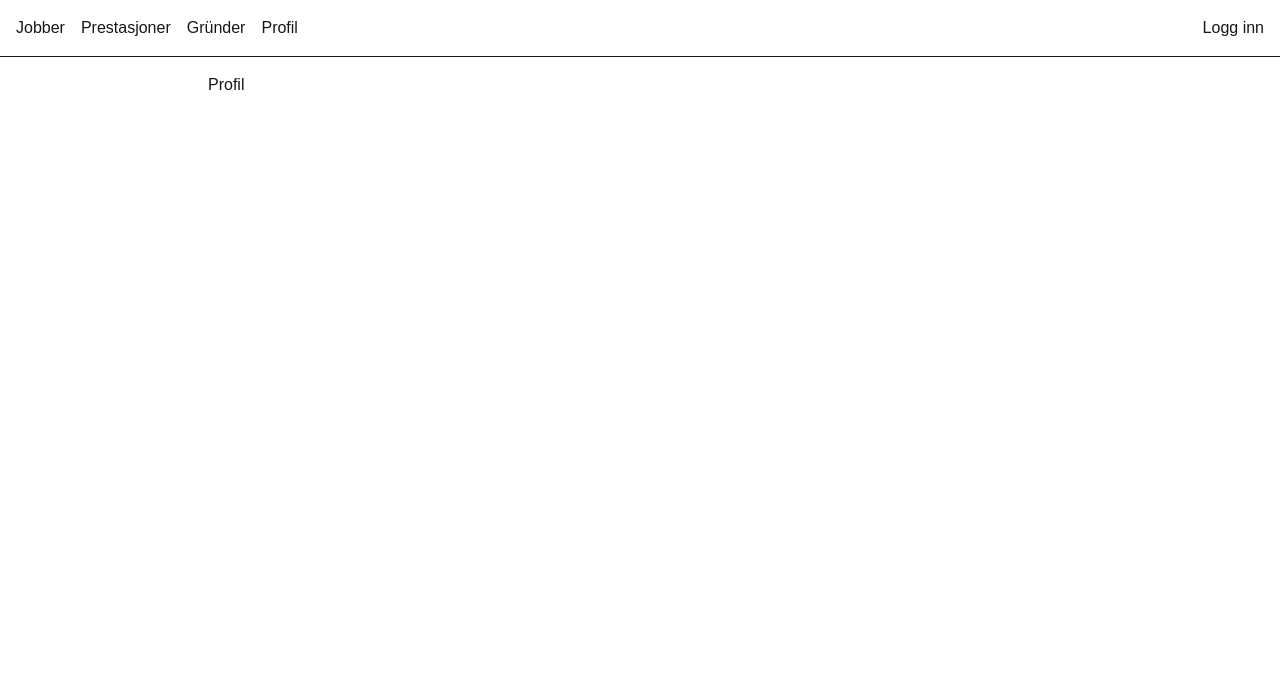
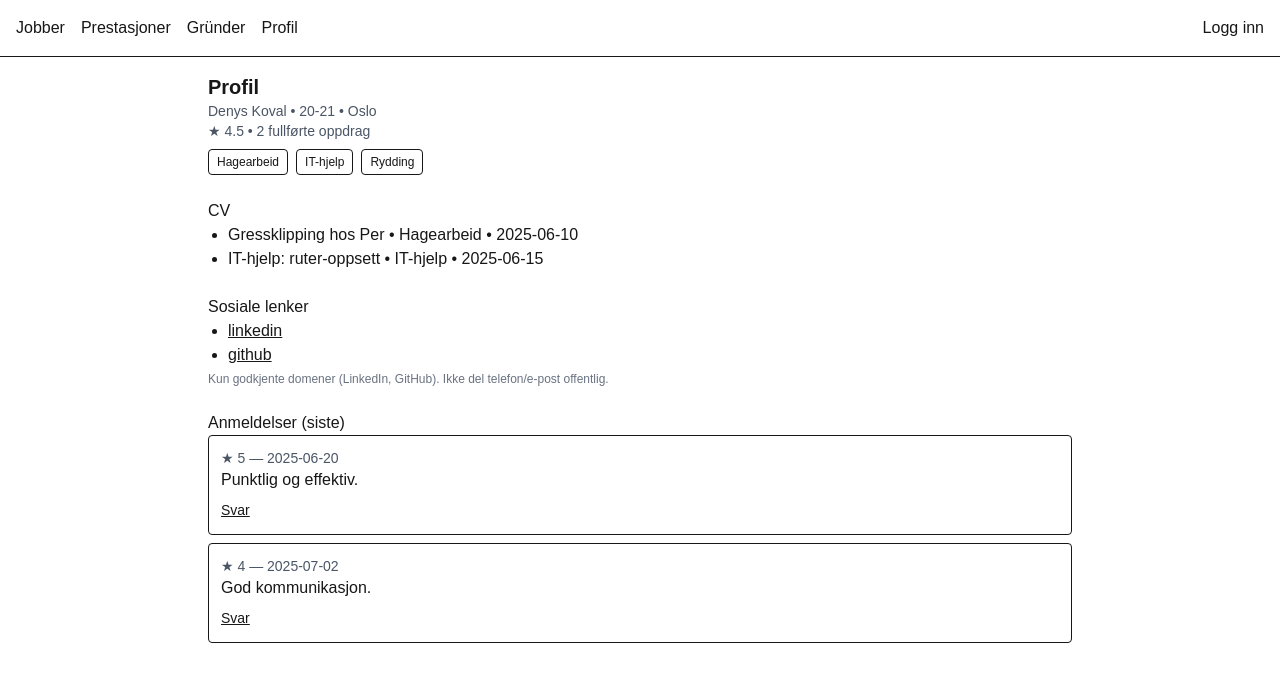
Before and after one commit to KovalDenys1/flus-mvp, a Next.js app: page /profil in a window 1280 px wide. Shown: the top 682 px of the page. Built offline with nearby package versions, Linux system fonts and the light colour scheme.

Commit message:
feat(profile): profile page with CV, socials (allowlist) and recent reviews

```diff
--- /dev/null
+++ b/src/app/api/profile/route.ts
@@ -0,0 +1,29 @@
+import { NextResponse, NextRequest } from "next/server";
+import { workerProfile, recentReviews } from "../../../lib/data/profile";
+import { isAllowedSocial, stripPII } from "../../../lib/utils/safety";
+
+export async function GET() {
+  const socials = workerProfile.socials.filter(s => s.visible && isAllowedSocial(s.url));
+  const reviews = recentReviews.map(r => ({ ...r, text: stripPII(r.text) }));
+  return NextResponse.json({
+    profile: { ...workerProfile, socials },
+    reviews,
+    aggregates: {
+      avgRating: reviews.length ? (reviews.reduce((a, r) => a + r.rating, 0) / reviews.length).toFixed(1) : "0.0",
+      totalDone: workerProfile.cv.length,
+    },
+  });
+}
+
+export async function POST(req: NextRequest) {
+  try {
+    const body = await req.json();
+    const { url, type, visible } = body as { url?: string; type?: string; visible?: boolean };
+    if (!url || !type) return NextResponse.json({ error: "url and type are required" }, { status: 400 });
+    if (!isAllowedSocial(url)) return NextResponse.json({ error: "domain not allowed" }, { status: 400 });
+
+    return NextResponse.json({ ok: true });
+  } catch (e: any) {
+    return NextResponse.json({ error: String(e?.message || e) }, { status: 500 });
+  }
+}
--- a/src/app/profil/page.tsx
+++ b/src/app/profil/page.tsx
@@ -1,3 +1,122 @@
+"use client";
+
+import { useEffect, useState } from "react";
+
+type SocialLink = { type: "linkedin" | "github" | "website"; url: string; visible: boolean };
+type CvEntry = { id: string; title: string; category: string; date: string };
+type Review = { id: string; rating: number; text: string; date: string };
+type WorkerProfile = {
+  userId: string;
+  name: string;
+  ageRange: string;
+  kommune: string;
+  skills: string[];
+  cv: CvEntry[];
+  socials: SocialLink[];
+  achievements: Record<string, number>;
+  xp: number;
+};
+
 export default function Page() {
-  return <div>Profil</div>;
+  const [profile, setProfile] = useState<WorkerProfile | null>(null);
+  const [reviews, setReviews] = useState<Review[]>([]);
+  const [aggregates, setAggregates] = useState<{ avgRating: string; totalDone: number } | null>(null);
+  const [loading, setLoading] = useState(true);
+  const [err, setErr] = useState<string | null>(null);
+
+  useEffect(() => {
+    fetch("/api/profile")
+      .then((r) => {
+        if (!r.ok) throw new Error(`HTTP ${r.status}`);
+        return r.json();
+      })
+      .then((d) => {
+        setProfile(d.profile);
+        setReviews(d.reviews ?? []);
+        setAggregates(d.aggregates ?? null);
+      })
+      .catch((e) => setErr(String(e)))
+      .finally(() => setLoading(false));
+  }, []);
+
+  if (loading) return <div>Henter profil…</div>;
+  if (err) return <div className="text-red-600">Feil: {err}</div>;
+  if (!profile) return <div>Fant ikke profil.</div>;
+
+  return (
+    <div className="space-y-6">
+      {/* Header */}
+      <section>
+        <h1 className="text-xl font-semibold">Profil</h1>
+        <p className="text-sm text-gray-600">
+          {profile.name} • {profile.ageRange} • {profile.kommune}
+        </p>
+        {aggregates && (
+          <p className="text-sm text-gray-600">
+            ★ {aggregates.avgRating} • {aggregates.totalDone} fullførte oppdrag
+          </p>
+        )}
+        <div className="mt-2 flex flex-wrap gap-2">
+          {profile.skills.map((s) => (
+            <span key={s} className="text-xs border rounded px-2 py-1">{s}</span>
+          ))}
+        </div>
+      </section>
+
+      {/* CV */}
+      <section>
+        <h2 className="font-medium">CV</h2>
+        {profile.cv.length === 0 ? (
+          <p className="text-gray-500 text-sm">Ingen oppdrag ennå.</p>
+        ) : (
+          <ul className="list-disc pl-5">
+            {profile.cv.map((e) => (
+              <li key={e.id}>
+                {e.title} • {e.category} • {e.date}
+              </li>
+            ))}
+          </ul>
+        )}
+      </section>
+
+      {/* Sosiale lenker */}
+      <section>
+        <h2 className="font-medium">Sosiale lenker</h2>
+        {profile.socials.length === 0 ? (
+          <p className="text-gray-500 text-sm">Ingen synlige lenker.</p>
+        ) : (
+          <ul className="list-disc pl-5">
+            {profile.socials.map((s) => (
+              <li key={s.type}>
+                <a className="underline" href={s.url} target="_blank" rel="noreferrer">
+                  {s.type}
+                </a>
+              </li>
+            ))}
+          </ul>
+        )}
+        <p className="text-xs text-gray-500 mt-1">
+          Kun godkjente domener (LinkedIn, GitHub). Ikke del telefon/e-post offentlig.
+        </p>
+      </section>
+
+      {/* Anmeldelser */}
+      <section>
+        <h2 className="font-medium">Anmeldelser (siste)</h2>
+        {reviews.length === 0 ? (
+          <p className="text-gray-500 text-sm">Ingen anmeldelser ennå.</p>
+        ) : (
+          <ul className="space-y-2">
+            {reviews.map((r) => (
+              <li key={r.id} className="border rounded p-3">
+                <div className="text-sm text-gray-600">★ {r.rating} — {r.date}</div>
+                <p>{r.text}</p>
+                <button className="mt-2 text-sm underline">Svar</button>
+              </li>
+            ))}
+          </ul>
+        )}
+      </section>
+    </div>
+  );
 }
--- /dev/null
+++ b/src/lib/data/profile.ts
@@ -0,0 +1,54 @@
+export type SocialLink = {
+  type: "linkedin" | "github" | "website";
+  url: string;
+  visible: boolean;
+};
+
+export type CvEntry = {
+  id: string;
+  title: string;
+  category: string;
+  date: string; // ISO yyyy-mm-dd
+};
+
+export type Review = {
+  id: string;
+  rating: number; // 1..5
+  text: string;
+  date: string;   // ISO
+};
+
+export type WorkerProfile = {
+  userId: string;
+  name: string;
+  ageRange: string; // "15–16"
+  kommune: string;
+  skills: string[];
+  cv: CvEntry[];
+  socials: SocialLink[];
+  achievements: Record<string, number>;
+  xp: number;
+};
+
+export const workerProfile: WorkerProfile = {
+  userId: "worker1",
+  name: "Denys Koval",
+  ageRange: "20-21",
+  kommune: "Oslo",
+  skills: ["Hagearbeid", "IT-hjelp", "Rydding"],
+  cv: [
+    { id: "c1", title: "Gressklipping hos Per", category: "Hagearbeid", date: "2025-06-10" },
+    { id: "c2", title: "IT-hjelp: ruter-oppsett", category: "IT-hjelp", date: "2025-06-15" },
+  ],
+  socials: [
+    { type: "linkedin", url: "https://www.linkedin.com/in/kovaldenys/", visible: true },
+    { type: "github",   url: "https://github.com/KovalDenys1",           visible: true },
+  ],
+  achievements: { "Hagearbeid": 12, "IT-hjelp": 4 },
+  xp: 160,
+};
+
+export const recentReviews: Review[] = [
+  { id: "r1", rating: 5, text: "Punktlig og effektiv.", date: "2025-06-20" },
+  { id: "r2", rating: 4, text: "God kommunikasjon.",    date: "2025-07-02" },
+];
--- /dev/null
+++ b/src/lib/utils/safety.ts
@@ -0,0 +1,15 @@
+const ALLOWED = ["linkedin.com", "github.com"];
+
+export function isAllowedSocial(url: string): boolean {
+  try {
+    const u = new URL(url);
+    return ALLOWED.some(d => u.hostname.endsWith(d));
+  } catch { return false; }
+}
+
+export function stripPII(text: string): string {
+  // email
+  let out = text.replace(/[A-Z0-9._%+-]+@[A-Z0-9.-]+\.[A-Z]{2,}/gi, "[e-post skjult]");
+  out = out.replace(/\b(?:\+?\d[\s-]?){8,}\b/g, "[telefon skjult]");
+  return out;
+}
```
Also changed, not shown: package.json (+6 -6 lines), 1 other file (tests, documents, lock files or other folders).
